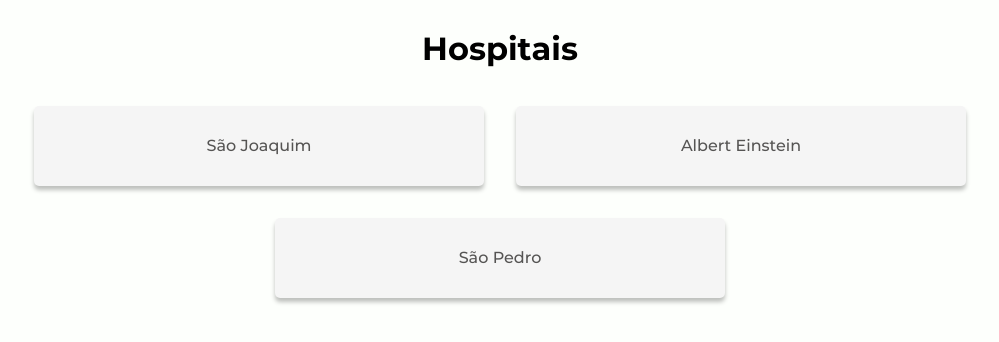
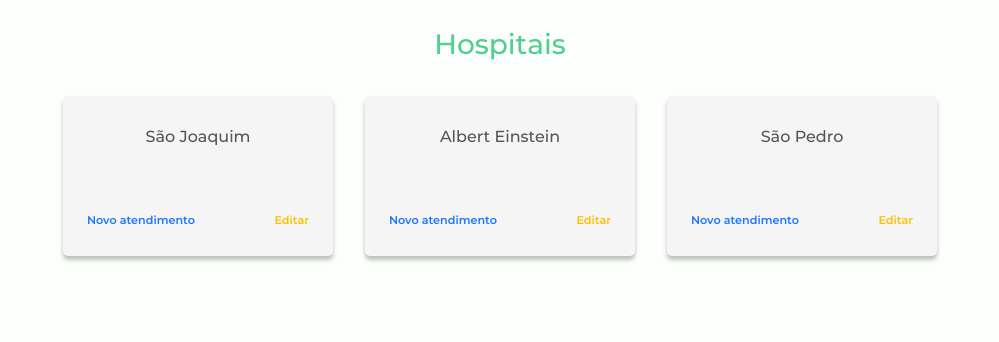
Before and after one commit to sleonardoaugusto/unyhosp-frontend, a Vue app: page /hospitais in a window 1280 px wide. Shown: the top 342 px of the page, without its empty margins (140-1139 px from the left). Built offline with nearby package versions, Linux system fonts and the light colour scheme.

Commit message:
Style and hospital list adjustments

```diff
--- a/src/assets/_base.scss
+++ b/src/assets/_base.scss
@@ -1,14 +1,76 @@
 // Colors Variables
 $grey-smoke: #F5F5F5;
 $dark-grey: #555453;
+$yellow: #FFBE00;
+$blue: #1B76FF;
+$green: #4FCF91;
 
 html {
   background-color: #FDFFFC;
   font-family: 'Montserrat', sans-serif;
 }
 
-/* Font sizing best practice reference
-2.5rem, 2rem, 1.75rem, 1.5rem, 1.25rem */
+.type {
+  &-h1 {
+    font-size: 2.5rem;
+    font-weight: 400;
+  }
 
-/* Font weight availables reference
-400, 500, 600, 700 */
+  &-h2 {
+    font-size: 2rem;
+    font-weight: 400;
+  }
+
+  &-h3 {
+    font-size: 1.75rem;
+    font-weight: 500;
+  }
+
+  &-h4 {
+    font-size: 1.5rem;
+    font-weight: 500;
+  }
+
+  &-h6 {
+    font-size: 1.25rem;
+    font-weight: 600;
+  }
+
+  &-h7 {
+    font-size: 1rem;
+    font-weight: 700;
+  }
+
+  &-h8 {
+    font-size: .75rem;
+    font-weight: 700;
+  }
+
+  &-yellow {
+    color: $yellow;
+  }
+
+  &-blue {
+    color: $blue;
+  }
+
+  &-green {
+    color: $green;
+  }
+}
+
+.w-100 {
+  width: 100% !important;
+}
+
+.w-75 {
+  width: 75% !important;
+}
+
+.w-50 {
+  width: 50% !important;
+}
+
+.w-25 {
+  width: 25% !important;
+}
--- a/src/assets/_components.scss
+++ b/src/assets/_components.scss
@@ -3,7 +3,7 @@
 .card {
   padding: 1rem;
   text-decoration: none;
-  min-height: 5rem;
+  min-height: 10rem;
   display: flex;
   justify-content: center;
   align-items: center;
@@ -15,14 +15,21 @@
   flex-direction: column;
 
   &__name {
+    font-size: 1rem;
     font-weight: 500;
     color: $dark-grey;
     margin: .7rem;
   }
 
   &__text-content {
-    font-size: 13px;
+    font-size: .75rem;
     font-weight: 500;
+  }
+
+  &__action {
+    padding: .5rem;
+    font-weight: 600;
+    font-size: .7rem;
   }
 
   &__author {
--- a/src/components/HospitalList.vue
+++ b/src/components/HospitalList.vue
@@ -3,10 +3,16 @@
     <router-link
       v-for="(h, i) in hospitals"
       :key="i"
-      class="card col-md-5"
+      class="card col-md-3"
       :to="{name: 'hospital-utis', params: {hospitalId: h.id}}"
     >
-      <p class="card__name">{{ h.name }}</p>
+      <div class="row mb-5">
+        <p class="card__name">{{ h.name }}</p>
+      </div>
+      <div class="row justify-content-between w-100">
+        <span class="card__action type-blue">Novo atendimento</span>
+        <span class="card__action type-yellow">Editar</span>
+      </div>
     </router-link>
   </div>
 </template>
--- a/src/views/Hospitals.vue
+++ b/src/views/Hospitals.vue
@@ -2,7 +2,7 @@
   <div class="col-md-12">
     <div class="row">
       <div class="col-md-12 d-flex justify-content-center">
-        <h1>Hospitais</h1>
+        <h1 class="type-h3 type-green">Hospitais</h1>
       </div>
     </div>
     <div class="row">
```
